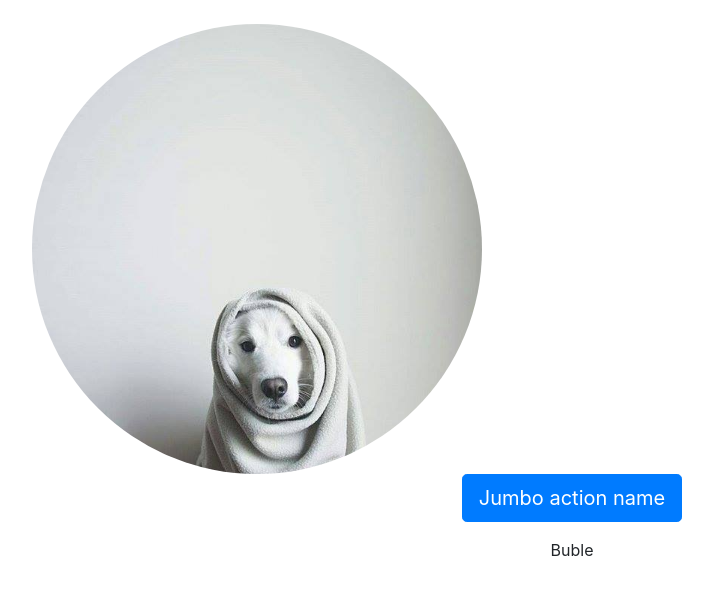
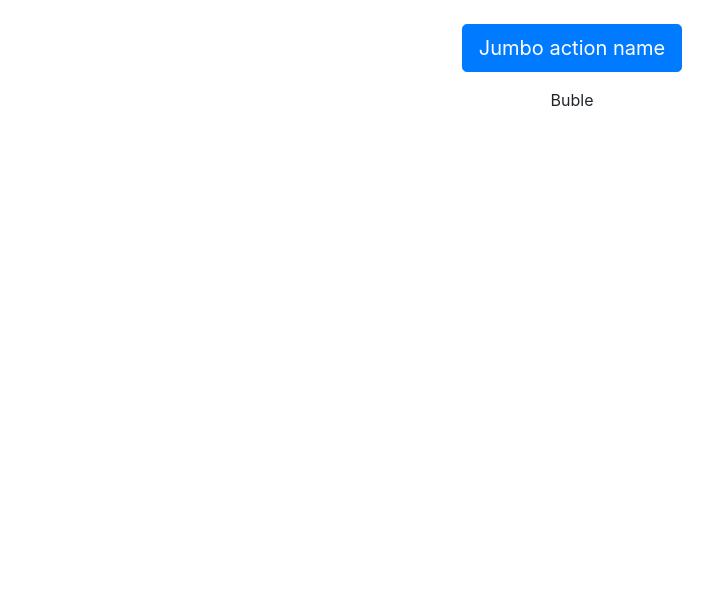
Before and after one commit to bellSupavadi/Helloworkshop24-09-2018, a Node server app: page / in a window 1280 px wide. Shown: the part 56-651 px from the top of the page, without its empty margins (68-781 px from the left). Run offline with Node 20, Linux system fonts and the light colour scheme.

Commit message:
reset img

```diff
--- a/views/pages/index.ejs
+++ b/views/pages/index.ejs
@@ -1,7 +1,6 @@
 <% include ../partials/header %>
 <div class="container">
-<img src="/pages/kk.jpg" class="rounded-circle"  width="450" height="450">
-<br>
+
 
          <center> <p class="lead">
               <a class="btn btn-primary btn-lg" href="/about" role="button">Jumbo action name</a>
```
